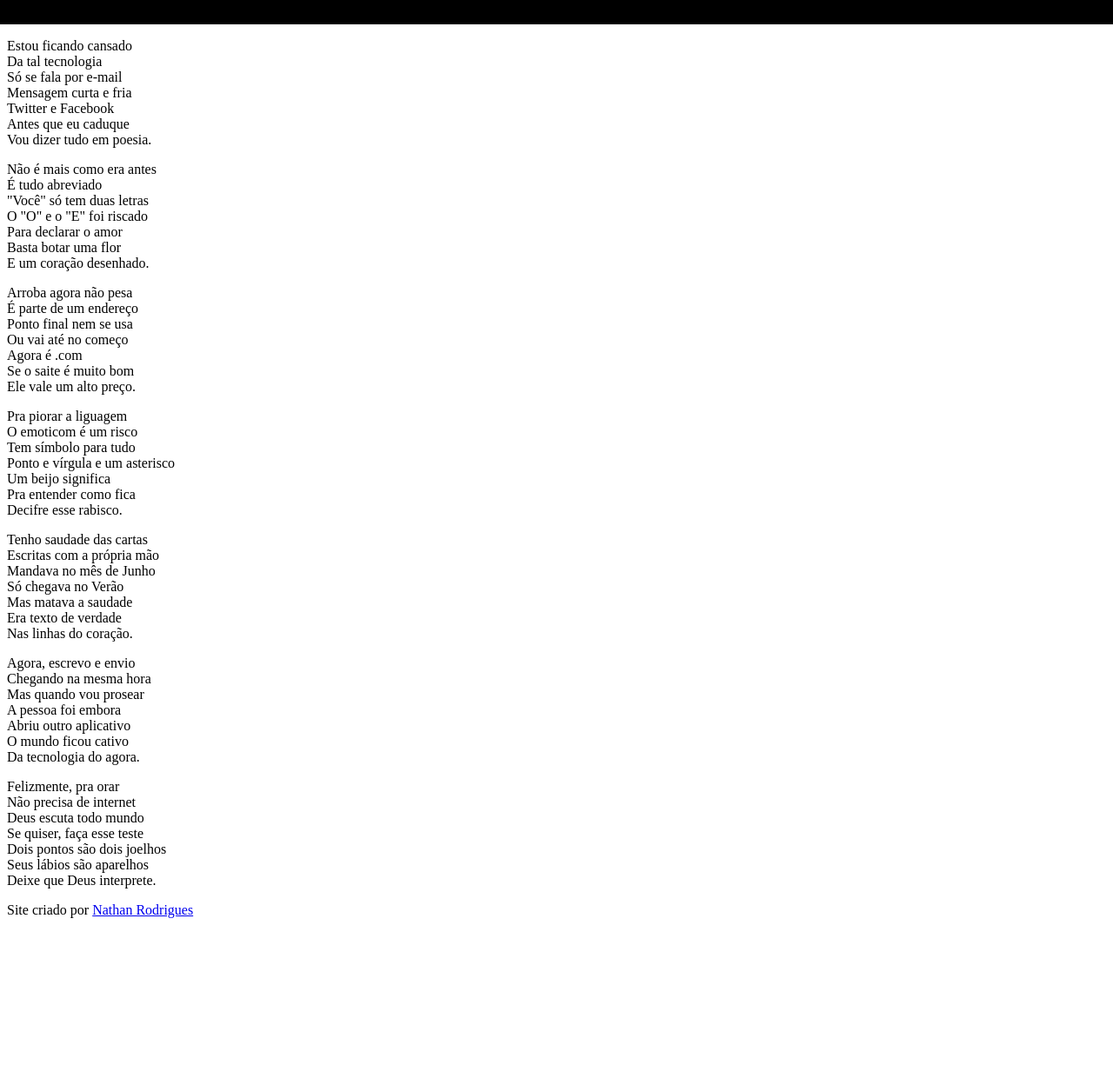
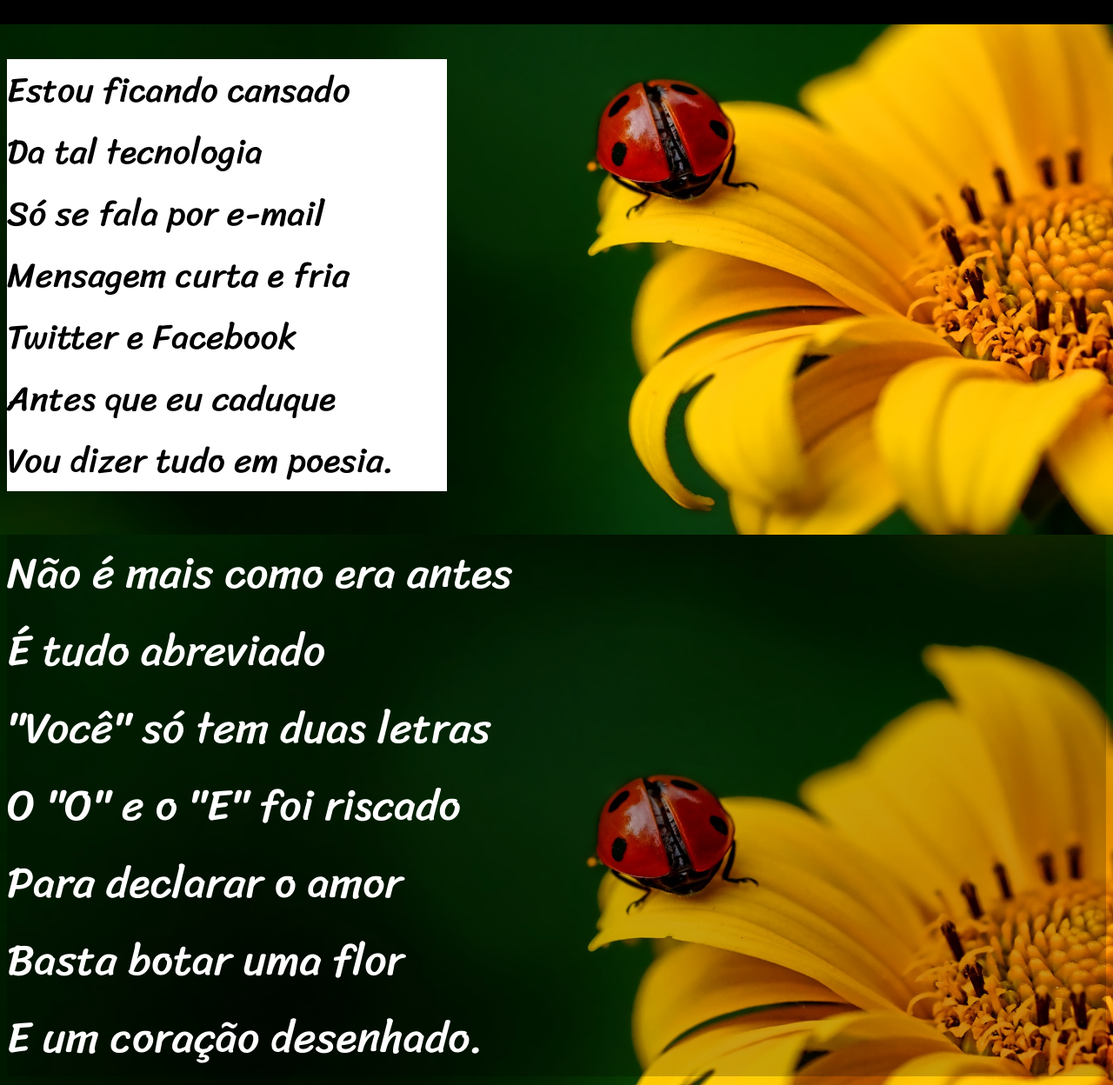
Before and after one commit to Nathan-Rodrigues0/html-css, a plain HTML site: page desafios/d012/index.html in a window 1280 px wide. Shown: the part 185-1433 px from the top of the page at 87% size. Before the commit the page ends 1249 px from the top, so only its background shows below. Drawn offline with Linux system fonts and the light colour scheme.

Commit message:
continuando o desafio 012

```diff
--- a/desafios/d012/index.html
+++ b/desafios/d012/index.html
@@ -16,8 +16,8 @@
         Por <a href="https://www.recantodasletras.com.br/poesias/3186743" target="_blank">Milton Duarte</a>
     </p>
 </header>
-
-    <section>
+    <div id="div01">
+        <section class="sec1">
              <p>
                 Estou ficando cansado <br>
                  Da tal tecnologia <br>
@@ -28,8 +28,10 @@
                 Vou dizer tudo em poesia.
                 </p>
         </section>
+    </div>
 
-    <section>
+    <div id="div02">
+        <section class="sec2">
             <p>
                 Não é mais como era antes <br>
                 É tudo abreviado <br>
@@ -40,7 +42,9 @@
                 E um coração desenhado.
             </p>
         </section>
+    </div>
 
+    <div id="div03">
         <section>
             <p>
                 Arroba agora não pesa <br>
@@ -51,7 +55,6 @@
                 Se o saite é muito bom <br>
                 Ele vale um alto preço.
             </p>
-
             <p>
                 Pra piorar a liguagem <br>
                 O emoticom é um risco <br>
@@ -62,7 +65,9 @@
                 Decifre esse rabisco.
             </p>
         </section>
+    </div>
 
+    <div id="div04">
         <section>
             <p>
                 Tenho saudade das cartas <br>
@@ -74,7 +79,9 @@
                 Nas linhas do coração.
             </p>
         </section>
+    </div>
 
+    <div id="div05">
         <section>
             <p>
                 Agora, escrevo e envio <br>
@@ -85,7 +92,6 @@
                 O mundo ficou cativo <br>
                 Da tecnologia do agora. <br>
             </p>
-
             <p>
                 Felizmente, pra orar <br>
                 Não precisa de internet <br>
@@ -96,7 +102,12 @@
                 Deixe que Deus interprete.
             </p>
         </section>
+    </div>
 
-    <footer>Site criado por <a href="https://Nathan-Rodrigues0.github.io">Nathan Rodrigues</a></footer>
+    <footer>
+        <p>
+            Site criado por <a href="https://Nathan-Rodrigues0.github.io">Nathan Rodrigues</a>
+        </p>
+    </footer>
 </body>
 </html>
--- a/desafios/d012/style.css
+++ b/desafios/d012/style.css
@@ -1,6 +1,7 @@
 @charset "UTF-8";
 
 @import url('https://fonts.googleapis.com/css2?family=Bebas+Neue&display=swap');
+@import url('https://fonts.googleapis.com/css2?family=Sriracha&display=swap');
 
 header {
     background-color: black;
@@ -9,6 +10,7 @@ header {
     height: 235px;
     margin-left: -10px;
     margin-right: -10px;
+
 }
 
 header > h1 {
@@ -22,3 +24,58 @@ h1 {
     font-family: 'Bebas Neue', Arial, Helvetica, sans-serif;
     font-weight: 900;
 }
+
+header > p > a {
+    text-decoration: none;
+    color: white;
+}
+
+body {
+    background-image: url(imagens/background001.jpg);
+    background-repeat: no-repeat;
+    background-position: center center;
+    background-attachment: fixed;
+    background-size: 100%;
+}
+
+section > p {
+    font-family: 'Sriracha', cursive, Arial, Helvetica, sans-serif;
+}
+
+div > section.sec1 > p {
+    width: 40%;
+    font-size: 40px;
+    background-color: white;
+}
+
+div#div02 {
+    background-color: rgba(0, 0, 0, 0.214);
+    font-size: 40px;
+}
+
+section.sec2 {
+    font-size: 50px;
+    color: white;
+}
+
+div#div03 {
+    background-color: white;
+    font-size: 40px;
+}
+
+footer {
+    background-color: black;
+    color: white;
+    text-align: center;
+    margin-left: -10px;
+    margin-right: -10px;
+}
+
+footer > p {
+    padding: 10px;
+}
+
+footer > p > a {
+    text-decoration: none;
+    color: white;
+}
```
Lines whose indentation alone changed are shown as unchanged.
